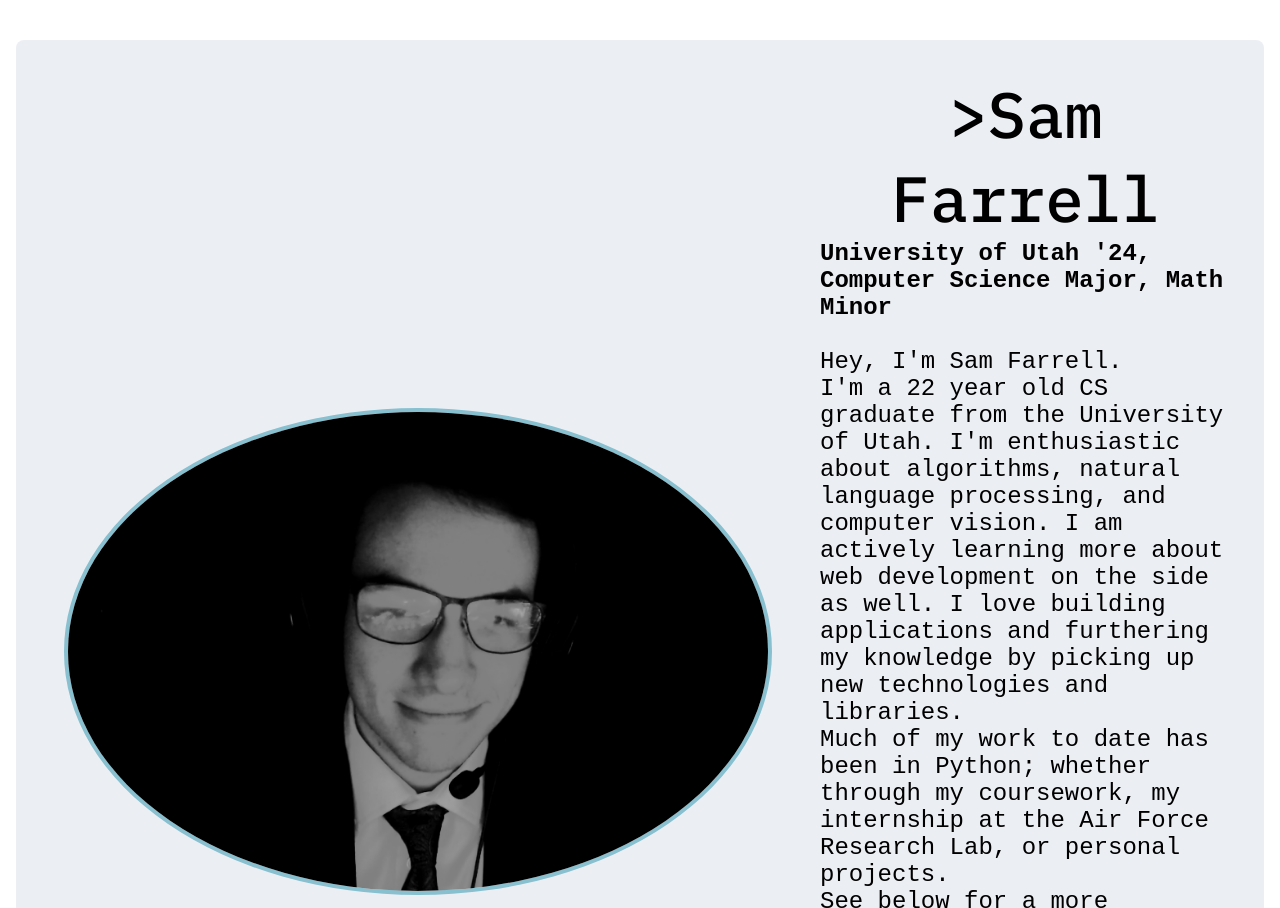
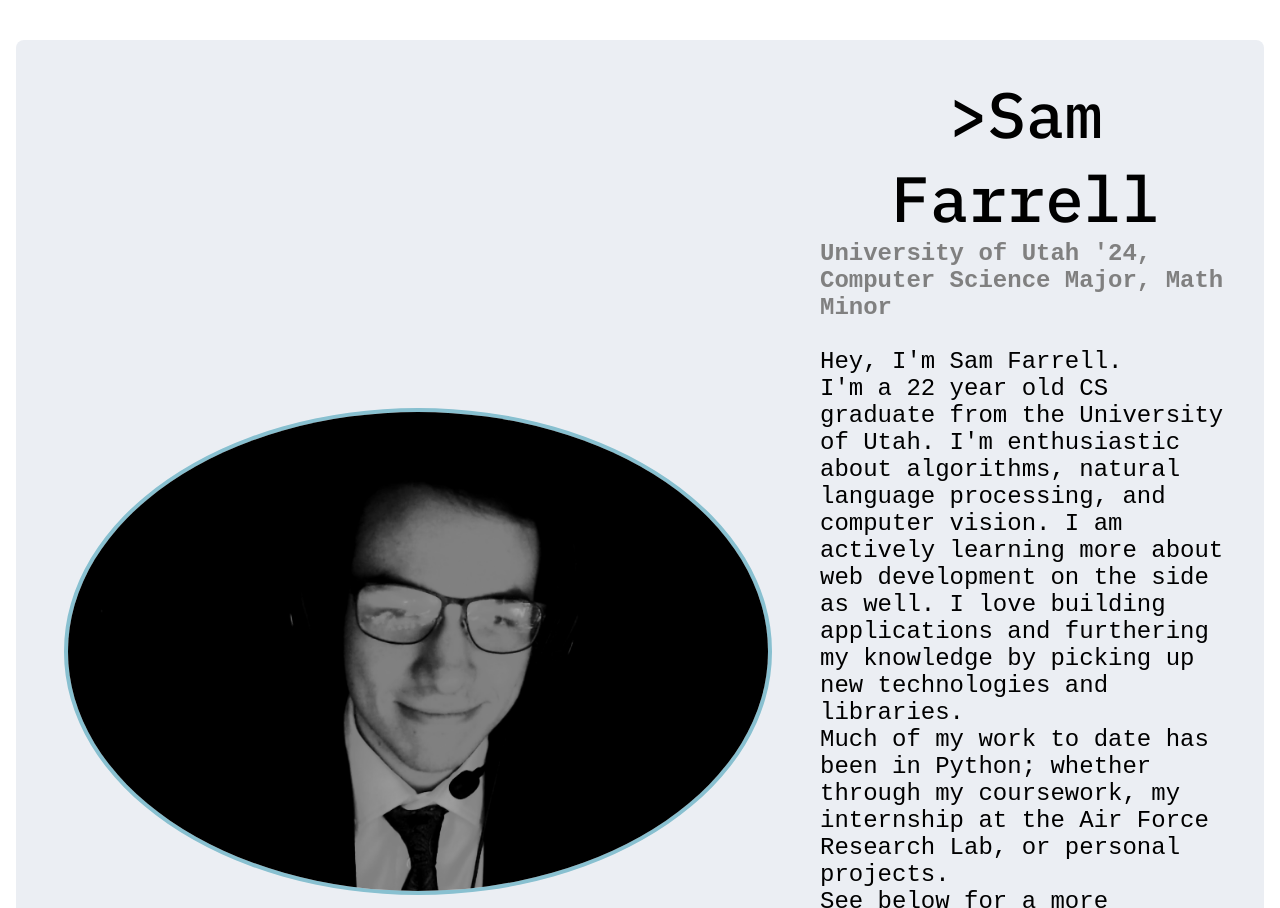
Before and after one commit to sfarrell0/sfarrell0.github.io, a plain HTML site: page index.html in a window 1280 px wide. Shown: the top 908 px of the page. Drawn offline with Linux system fonts and the light colour scheme; a web font is replaced by a local one.

Commit message:
alpha publish

```diff
--- a/css/style.css
+++ b/css/style.css
@@ -52,6 +52,9 @@
     font-weight: 500;
     font-style: normal;
     text-align: center;
+  }
+  .name_header_subtext {
+    color: gray
   }
   .interests {
     padding-left: 2rem;
--- a/index.html
+++ b/index.html
@@ -31,7 +31,7 @@
 
               <div class="text_blurb">
                 <h1 id="name_header">>Sam Farrell</h1>
-                <h4>
+                <h4 class="name_header_subtext">
                     University of Utah '24, Computer Science Major, Math Minor
                 </h4>
                 <br />
```
